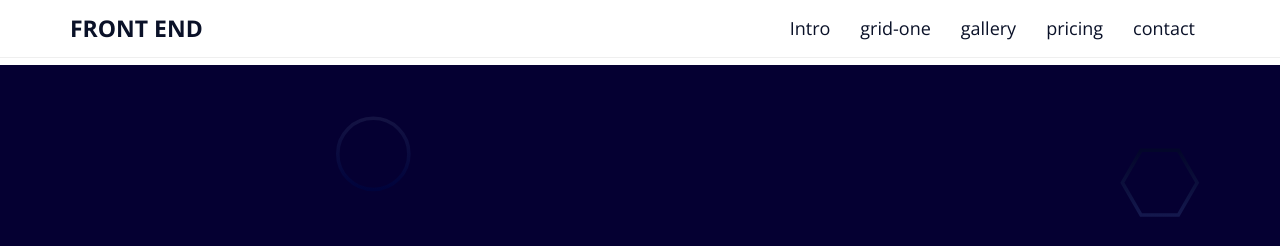
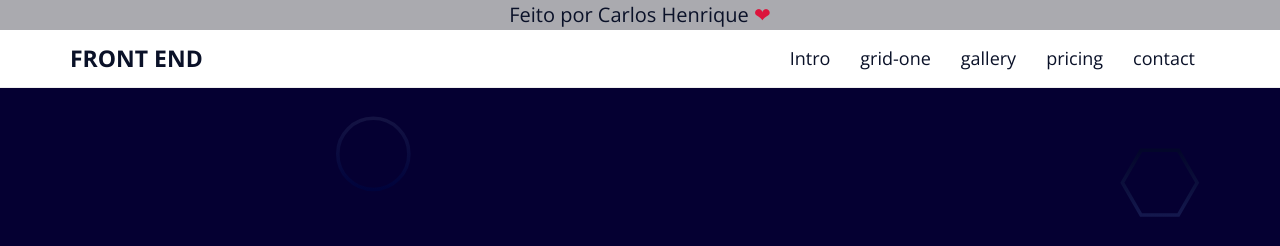
Before and after one commit to carlosbusquets05/Lande-page, a plain HTML site: page index.html in a window 1280 px wide. Shown: the top 246 px of the page. Drawn offline with nearby package versions, Linux system fonts and the light colour scheme.

Commit message:
Add files via upload

```diff
--- a/index.html
+++ b/index.html
@@ -21,6 +21,16 @@
     />
     <label class="close-menu-label" for="close-menu" title="close menu"></label>
     <aside class="menu">
+      <header id="header" class="white-bg header">
+        <p>
+          <a
+            rel="nofollow"
+            target="_blank"
+            href="https://www.instagram.com/carl0s_azuos/"
+            >Feito por Carlos Henrique <span class="heart">❤</span></a
+          >
+        </p>
+      </header>
       <div class="main-content menu-content">
         <h1 onclick="getElementById('close-menu').checked=false;">
           <a href="#home">Front End</a>
@@ -259,15 +269,6 @@
           </fieldset>
         </div>
       </div>
-       <footer id="footer" class="white-bg footer">
-      <p>
-        <a
-          rel="nofollow"
-          target="_blank"
-          href="https://www.instagram.com/carl0s_azuos/"
-          >Feito por Carlos Henrique <span class="heart">❤</span></a>
-      </p>
-    </footer>
     </section>
     <a class="back-to-top" href="#">❱</a>
   </body>
--- a/style.css
+++ b/style.css
@@ -282,15 +282,16 @@ body .full-width {
   font-size: 1.6rem;
   margin-bottom: 3rem;
 }
-.footer {
+.header {
   text-align: center;
+  background: rgba(155, 155, 161, 0.849);
 }
-.footer a {
+.header a {
   color: var(--primary-color);
 }
-.footer p {
+.header p {
   margin: 0;
-  padding: 3rem;
+  padding: 0.01rem;
 }
 .heart {
   color: crimson;
```
